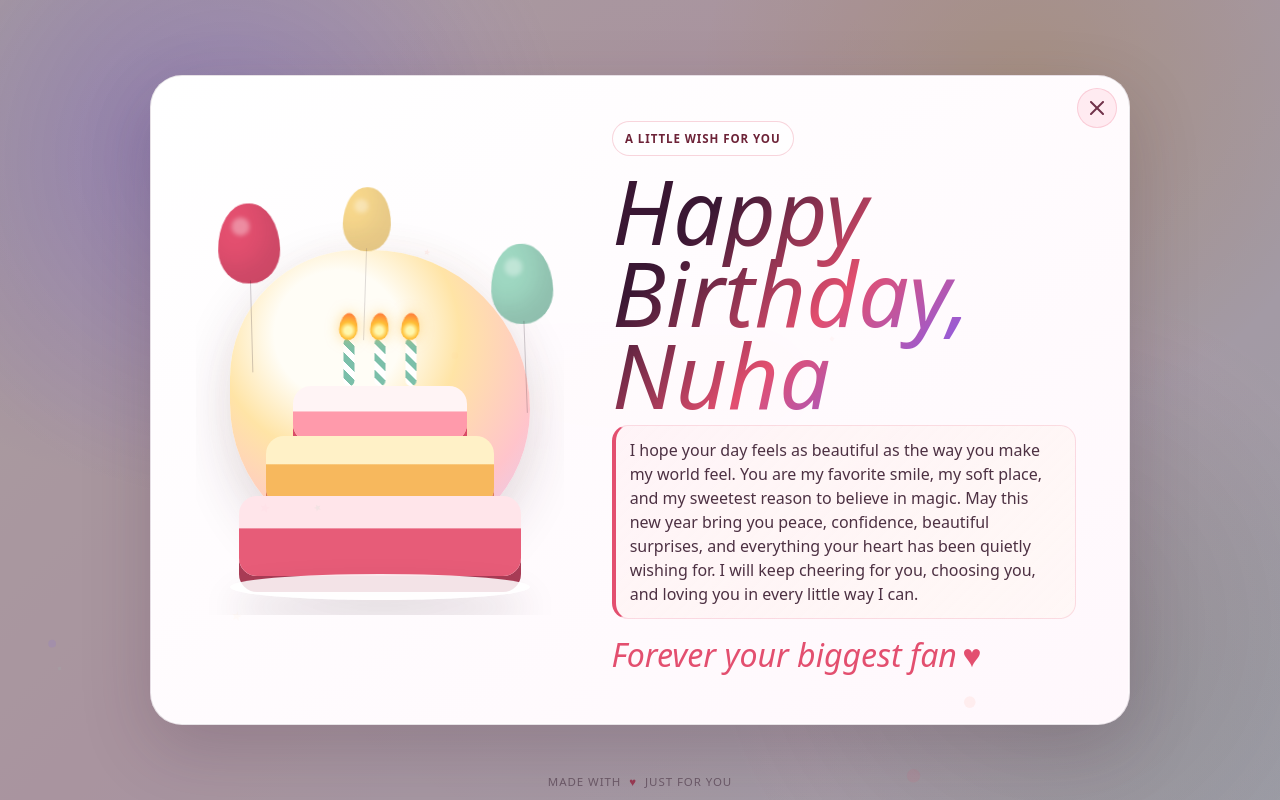
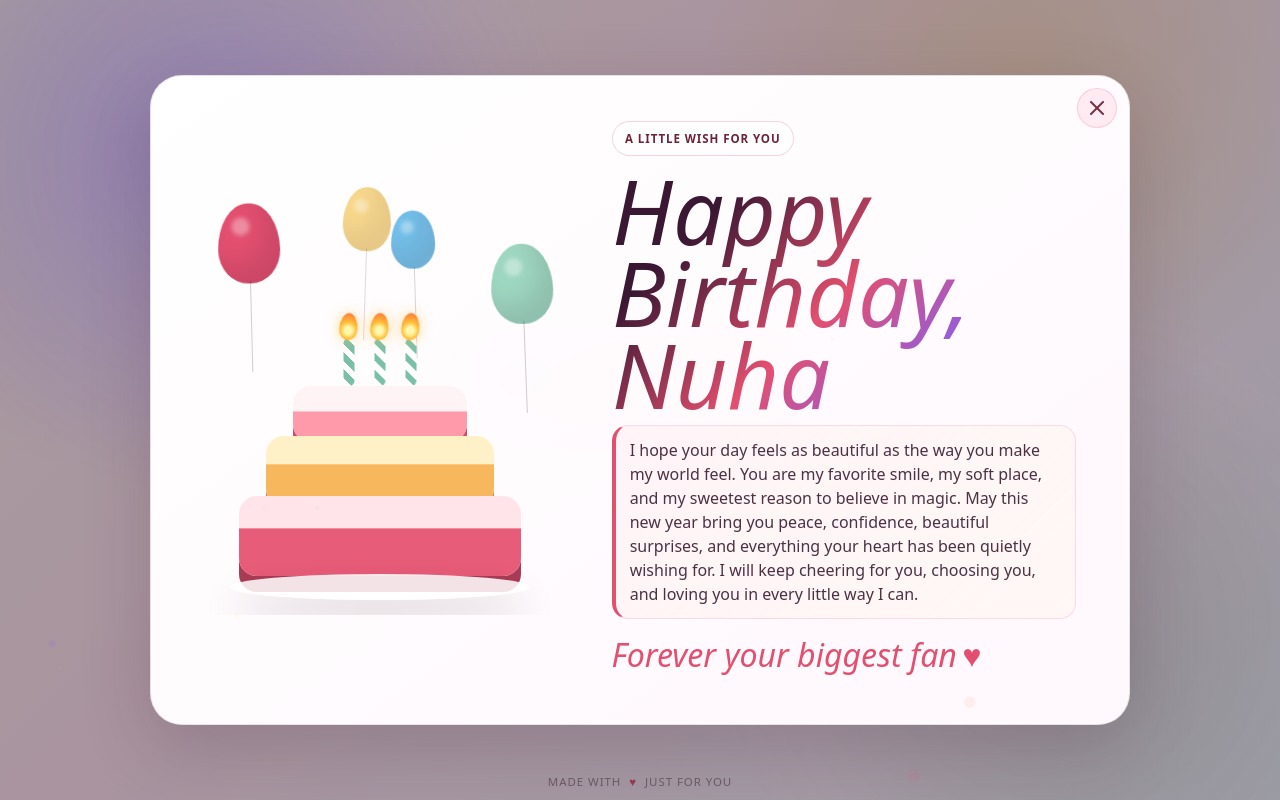
Before and after one commit to NabilArefin/Giftsite, a Next.js app: page / in a window 1280 px wide. Both pictures are taken after a click on the button "Tap here". Built offline with nearby package versions, Linux system fonts and the light colour scheme.

Commit message:
bcb057a4-db16-4112-9258-3ecab51c999e

```diff
--- a/src/app/gift.css
+++ b/src/app/gift.css
@@ -505,46 +505,6 @@
   overflow: hidden;
 }
 
-.moon {
-  position: absolute;
-  width: min(300px, 68vw);
-  aspect-ratio: 1;
-  border-radius: 42% 58% 48% 52%;
-  background: radial-gradient(
-    circle at 36% 28%,
-    #fffdf6 0 22%,
-    #ffe4a6 42%,
-    #ffc4cb 72%,
-    #d9d0ff 100%
-  );
-  box-shadow: 0 20px 54px rgba(62, 32, 48, 0.16);
-  animation: morphMoon 8s var(--ease-expressive) infinite;
-  z-index: 0;
-}
-
-/* Soft glow behind the moon */
-.moon-glow {
-  position: absolute;
-  width: min(360px, 78vw);
-  aspect-ratio: 1;
-  border-radius: 50%;
-  background: radial-gradient(circle, rgba(245, 200, 91, 0.18), transparent 70%);
-  z-index: 0;
-  animation: breatheGlow 4s ease-in-out infinite;
-}
-
-@keyframes breatheGlow {
-  0%,
-  100% {
-    transform: scale(1);
-    opacity: 0.6;
-  }
-  50% {
-    transform: scale(1.12);
-    opacity: 1;
-  }
-}
-
 .balloon {
   position: absolute;
   border-radius: 48% 48% 48% 48% / 58% 58% 42% 42%;
@@ -602,6 +562,17 @@
   /* Gentle bob so it never rises into the overflow-hidden top edge */
   animation: floatGentle 4.6s ease-in-out -2.8s infinite;
   opacity: 0.7;
+}
+
+/* Blue balloon — sits right beside the golden balloon */
+.balloon-four {
+  top: 26px;
+  left: 53%;
+  width: 44px;
+  height: 58px;
+  background: #5bb6e8;
+  animation: floatGentle 4.6s ease-in-out -1.2s infinite;
+  opacity: 0.85;
 }
 
 .cake {
@@ -740,16 +711,6 @@
   }
 }
 
-@keyframes morphMoon {
-  0%,
-  100% {
-    border-radius: 42% 58% 48% 52%;
-  }
-  50% {
-    border-radius: 58% 42% 54% 46%;
-  }
-}
-
 @keyframes float {
   0%,
   100% {
@@ -819,6 +780,11 @@
   .balloon-three {
     width: 38px;
     height: 50px;
+  }
+
+  .balloon-four {
+    width: 34px;
+    height: 46px;
   }
 
   .wish-copy {
--- a/src/app/page.tsx
+++ b/src/app/page.tsx
@@ -471,11 +471,10 @@ export default function GiftPage() {
           </button>
 
           <div className="cake-scene" aria-hidden="true">
-            <div className="moon-glow" />
-            <div className="moon" />
             <div className="balloon balloon-one" />
             <div className="balloon balloon-two" />
             <div className="balloon balloon-three" />
+            <div className="balloon balloon-four" />
             <div className="cake">
               <div className="candles">
                 <span />
```
Also changed, not shown: 2 other files (tests, documents, lock files or other folders).
